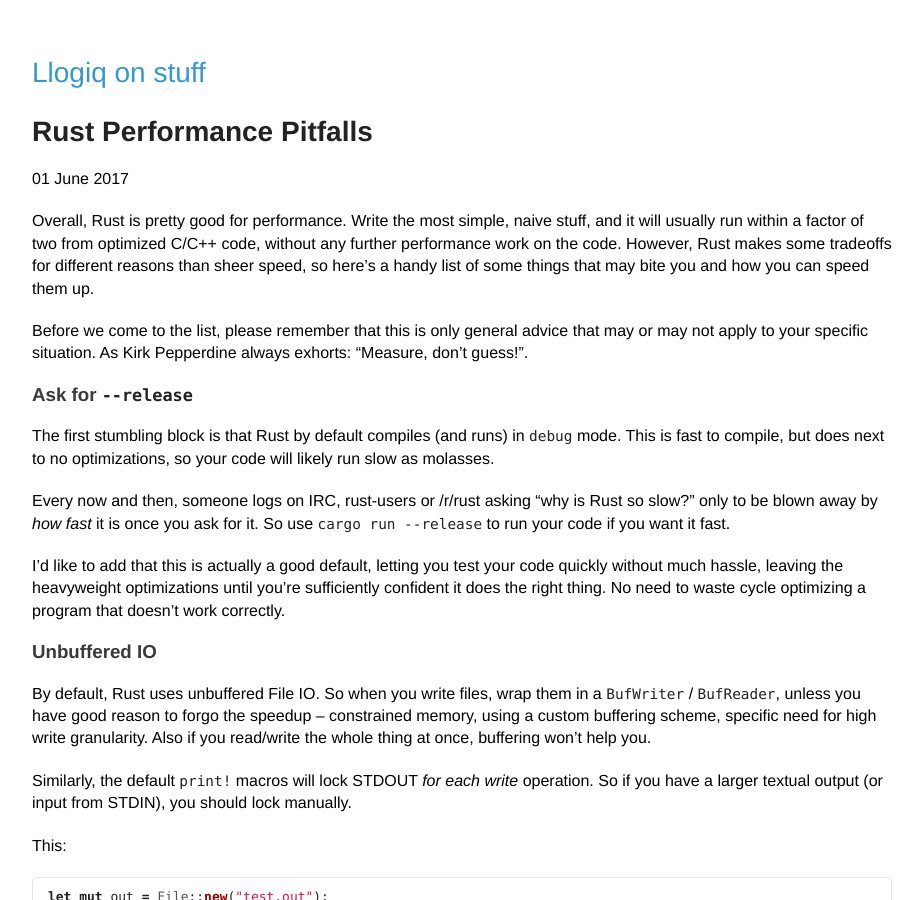
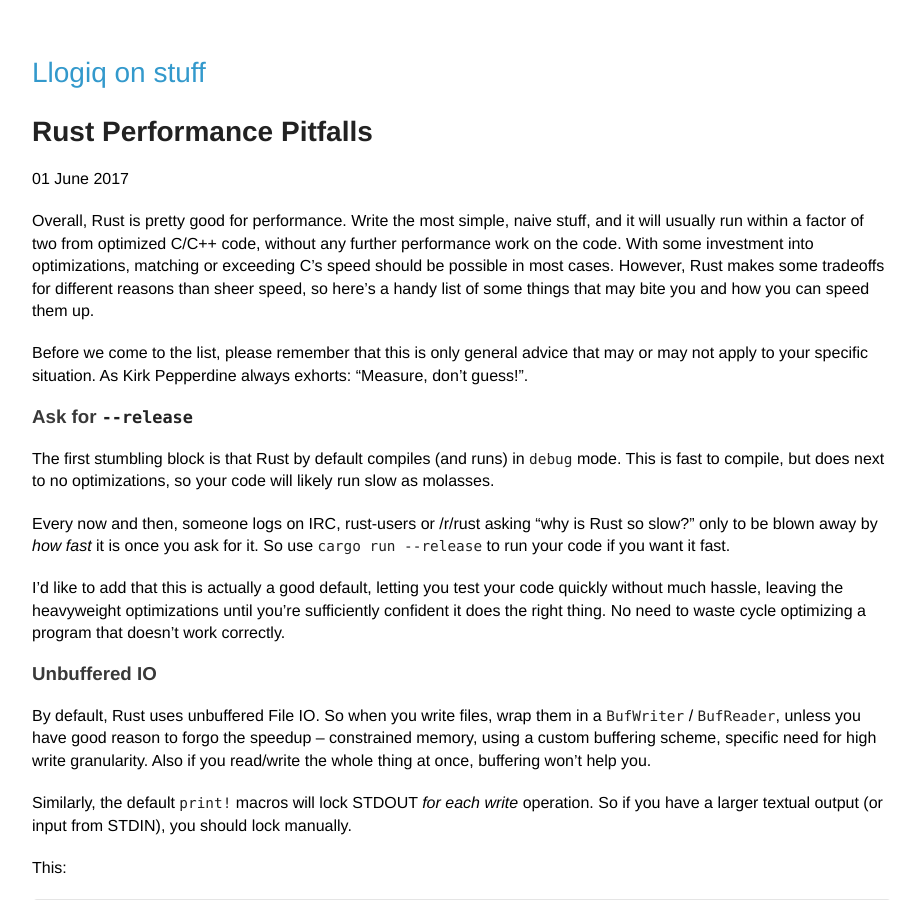
Before and after one commit to llogiq/llogiq.github.io, a Jekyll site: the page built from _posts/2017-06-01-perf-pitfalls.md, in a window 1280 px wide and 900 px high. Shown: the whole window, without its empty margins (178-1101 px from the left). Built offline with Jekyll 4.4.1, drawn with Linux system fonts in a browser that asks for light colours.

Commit message:
add sentence on comparison with C

```diff
--- a/_posts/2017-06-01-perf-pitfalls.md
+++ b/_posts/2017-06-01-perf-pitfalls.md
@@ -4,9 +4,11 @@ title: Rust Performance Pitfalls
 
 Overall, Rust is pretty good for performance. Write the most simple, naive
 stuff, and it will usually run within a factor of two from optimized C/C++
-code, without any further performance work on the code. However, Rust makes
-some tradeoffs for different reasons than sheer speed, so here's a handy list
-of some things that may bite you and how you can speed them up.
+code, without any further performance work on the code. With some investment
+into optimizations, matching or exceeding C's speed should be possible in most
+cases. However, Rust makes some tradeoffs for different reasons than sheer
+speed, so here's a handy list of some things that may bite you and how you can
+speed them up.
 
 Before we come to the list, please remember that this is only general advice
 that may or may not apply to your specific situation. As Kirk Pepperdine always
```
